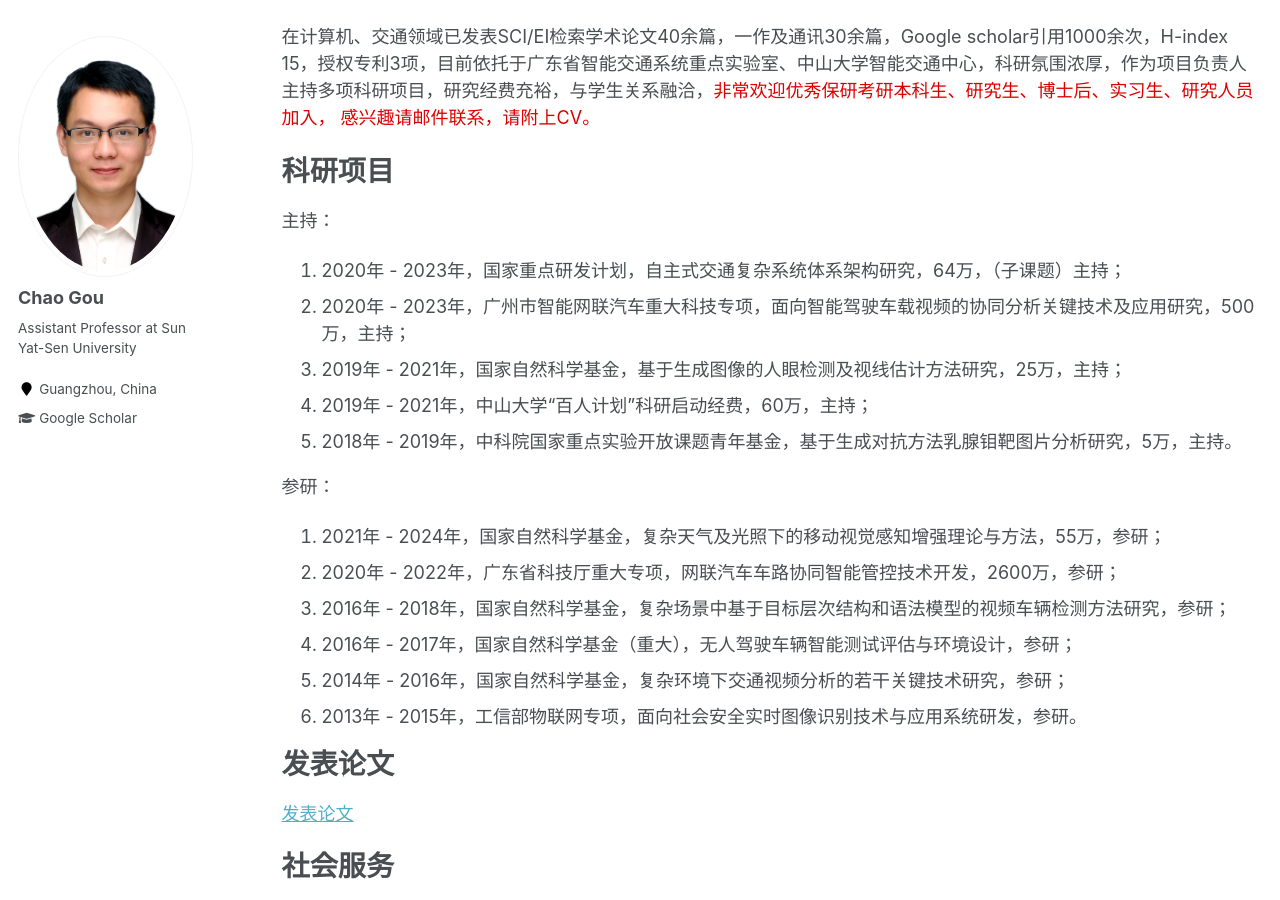
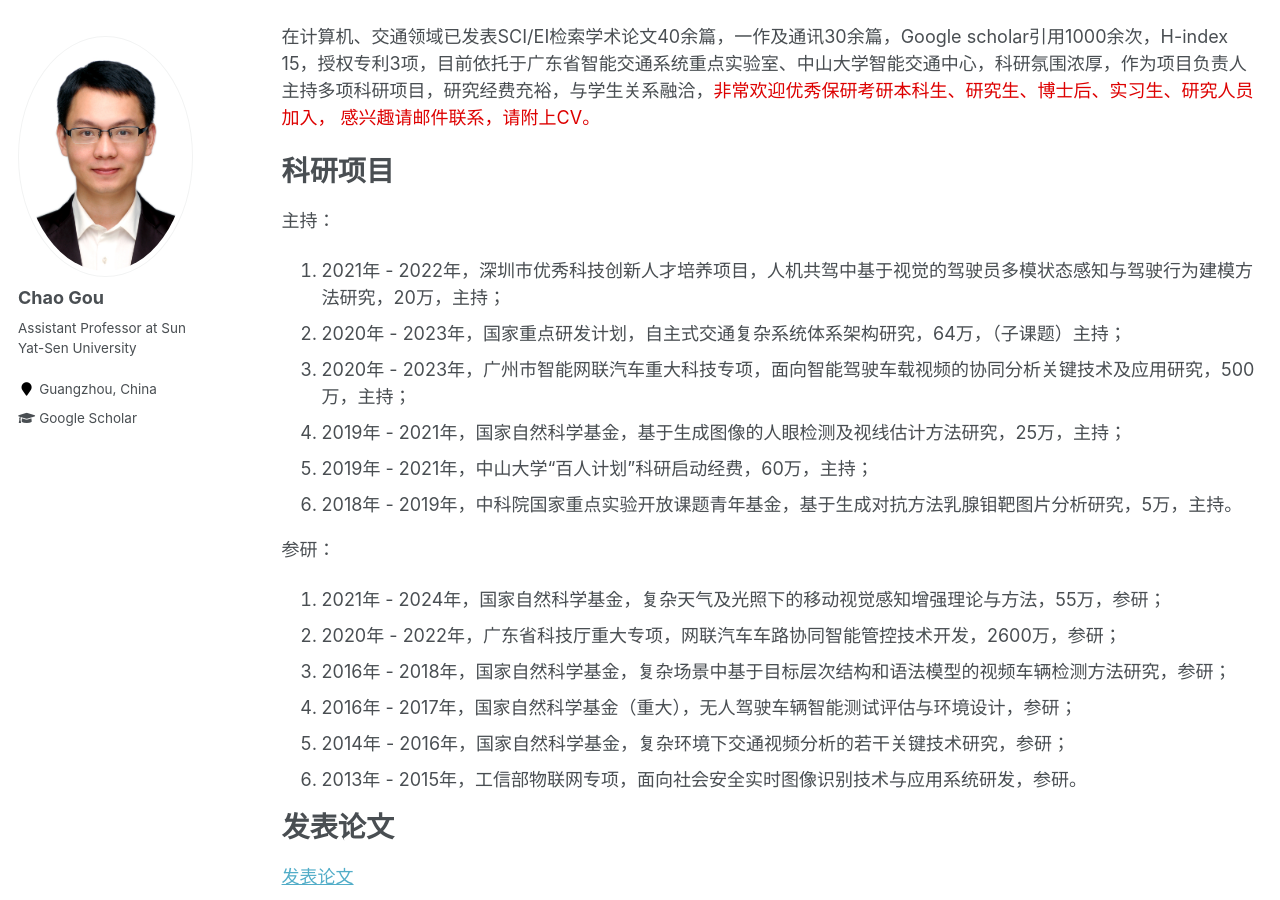
Before and after one commit to chaogou/chaogou.github.io, a Jekyll site: the page built from _pages/cv.md, in a window 1280 px wide and 900 px high, scrolled down 682 px. Built offline with Jekyll 4.4.1, drawn with Linux system fonts in a browser that asks for light colours; comment, search, counter and statistics services are not loaded.

Commit message:
update paper

```diff
--- a/_pages/cv.md
+++ b/_pages/cv.md
@@ -34,11 +34,12 @@ redirect_from:
 科研项目
 ======
 主持：
-1.	2020年 - 2023年，国家重点研发计划，自主式交通复杂系统体系架构研究，64万，（子课题）主持；
-2.	2020年 - 2023年，广州市智能网联汽车重大科技专项，面向智能驾驶车载视频的协同分析关键技术及应用研究，500万，主持；
-2.	2019年 - 2021年，国家自然科学基金，基于生成图像的人眼检测及视线估计方法研究，25万，主持；
-3.	2019年 - 2021年，中山大学“百人计划”科研启动经费，60万，主持；
-4.	2018年 - 2019年，中科院国家重点实验开放课题青年基金，基于生成对抗方法乳腺钼靶图片分析研究，5万，主持。
+1.	2021年 - 2022年，深圳市优秀科技创新人才培养项目，人机共驾中基于视觉的驾驶员多模状态感知与驾驶行为建模方法研究，20万，主持；
+2.	2020年 - 2023年，国家重点研发计划，自主式交通复杂系统体系架构研究，64万，（子课题）主持；
+3.	2020年 - 2023年，广州市智能网联汽车重大科技专项，面向智能驾驶车载视频的协同分析关键技术及应用研究，500万，主持；
+4.	2019年 - 2021年，国家自然科学基金，基于生成图像的人眼检测及视线估计方法研究，25万，主持；
+5.	2019年 - 2021年，中山大学“百人计划”科研启动经费，60万，主持；
+6.	2018年 - 2019年，中科院国家重点实验开放课题青年基金，基于生成对抗方法乳腺钼靶图片分析研究，5万，主持。
 
 参研：
 1.	2021年 - 2024年，国家自然科学基金，复杂天气及光照下的移动视觉感知增强理论与方法，55万，参研；
```
